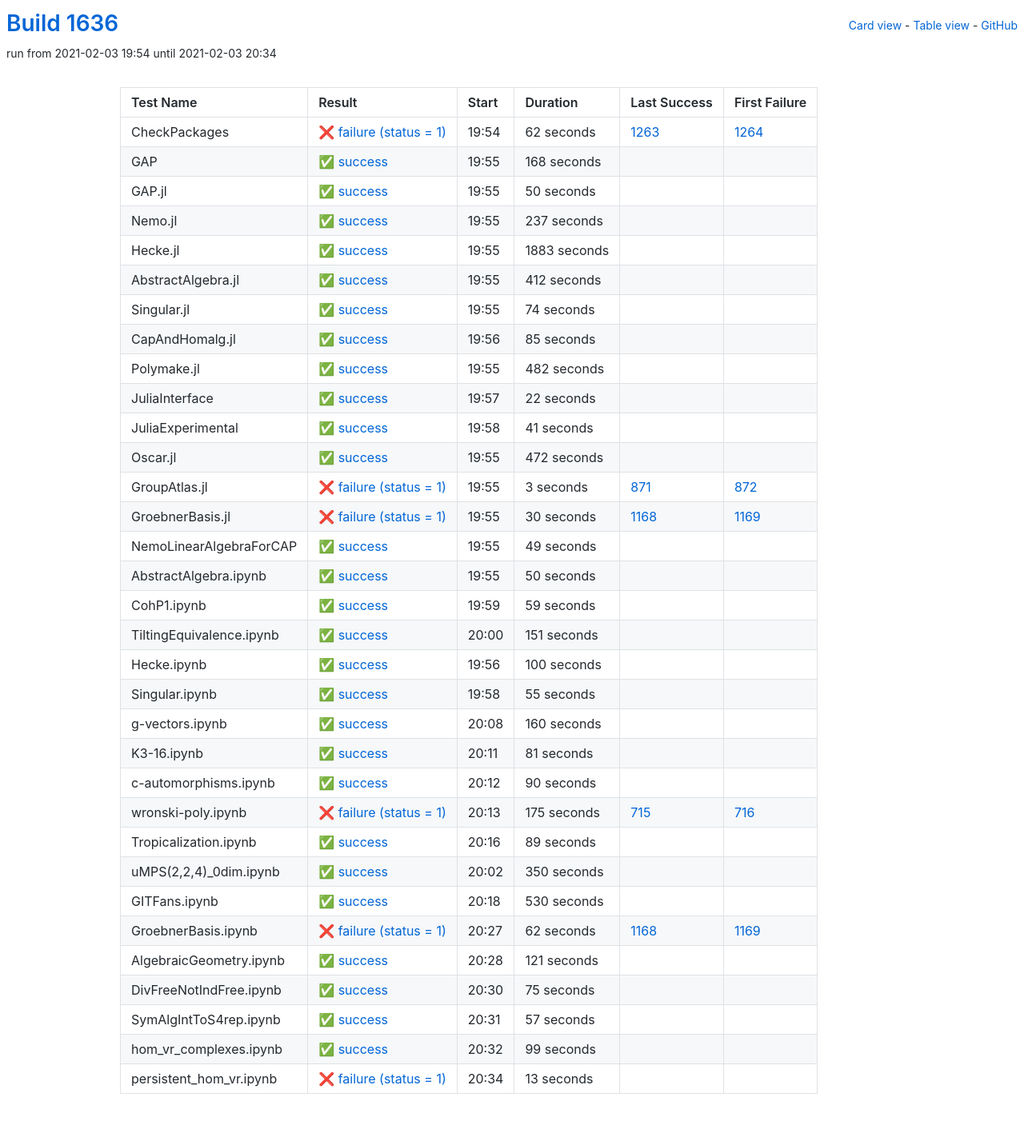
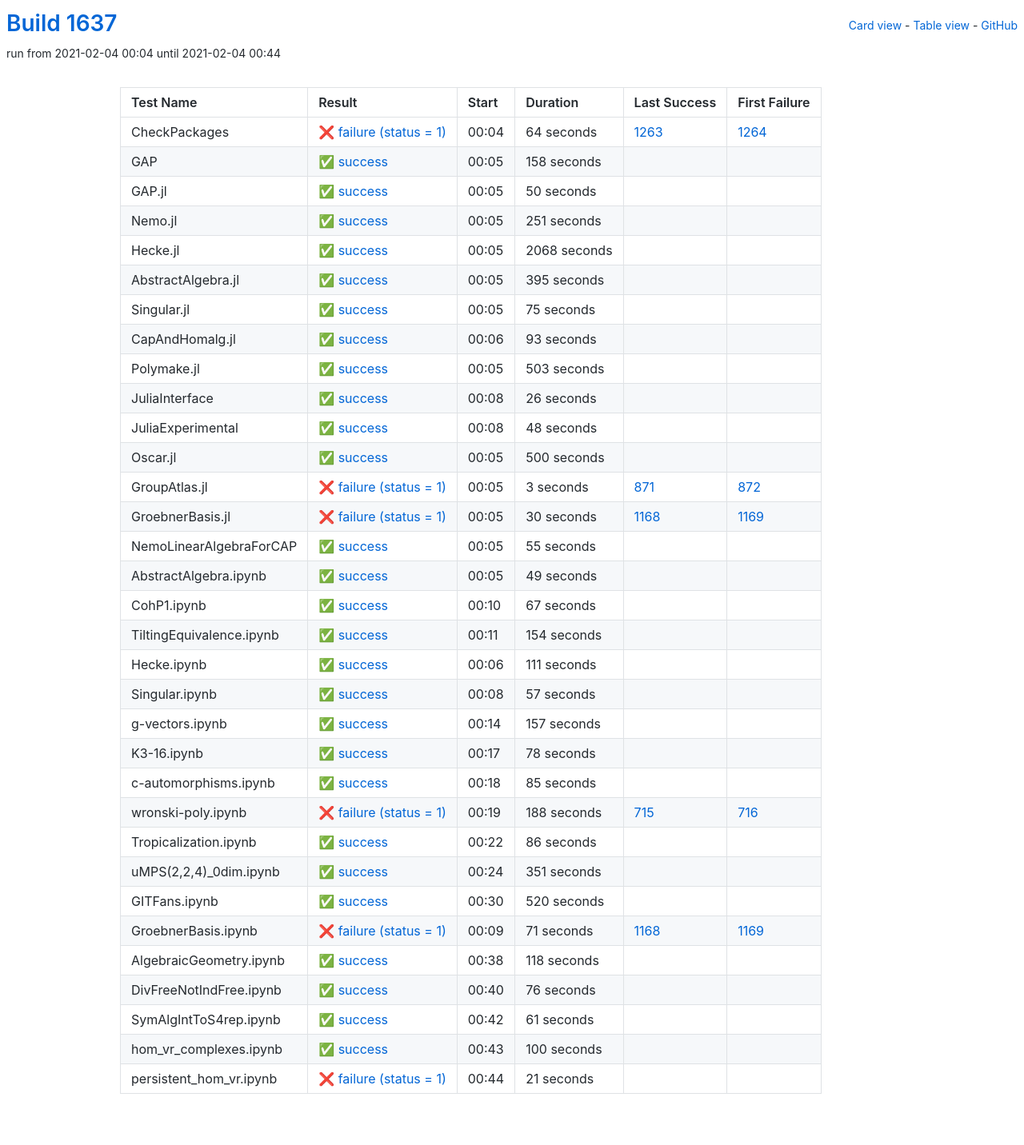
Before and after one commit to oscar-system/oscar-ci-status-stable, a Jekyll site: the page built from table.html, in a window 1280 px wide. Shown: the whole page at 80% size. Built offline with Jekyll 4.4.1, drawn with Linux system fonts in a browser that asks for light colours.

Commit message:
Build #1637

```diff
--- a/_data/ci.yml
+++ b/_data/ci.yml
@@ -1,6 +1,6 @@
 ---
-build: 1636
-build_url: https://oscarci.mathematik.uni-kl.de/job/oscar-stable/1636/
+build: 1637
+build_url: https://oscarci.mathematik.uni-kl.de/job/oscar-stable/1637/
 job: oscar-stable
 organization: oscar-system
 repo: oscar-ci-status-stable
@@ -8,32 +8,32 @@ repourl: https://github.com/oscar-system/oscar-ci-status-stable
 tests:
 - name: CheckPackages
   id: checkpackages
-  log: https://oscarci.mathematik.uni-kl.de/job/oscar-stable/1636/artifact/logs/build-1636/CheckPackages.log
-  start: 2021-02-03 19:54
+  log: https://oscarci.mathematik.uni-kl.de/job/oscar-stable/1637/artifact/logs/build-1637/CheckPackages.log
+  start: 2021-02-04 00:04
   success: false
   exitcode: 1
   status: failure
-  duration: 62
+  duration: 64
   last_success: 1263
   last_success_url: https://oscarci.mathematik.uni-kl.de/job/oscar-stable/1263/
   first_failure: 1264
   first_failure_url: https://oscarci.mathematik.uni-kl.de/job/oscar-stable/1264/
 - name: GAP
   id: gap
-  log: https://oscarci.mathematik.uni-kl.de/job/oscar-stable/1636/artifact/logs/build-1636/GAP.log
-  start: 2021-02-03 19:55
+  log: https://oscarci.mathematik.uni-kl.de/job/oscar-stable/1637/artifact/logs/build-1637/GAP.log
+  start: 2021-02-04 00:05
   success: true
   exitcode: 0
   status: success
-  duration: 168
+  duration: 158
   last_success: false
   last_success_url:
   first_failure: false
   first_failure_url:
 - name: GAP.jl
   id: gap-jl
-  log: https://oscarci.mathematik.uni-kl.de/job/oscar-stable/1636/artifact/logs/build-1636/GAP.jl.log
-  start: 2021-02-03 19:55
+  log: https://oscarci.mathematik.uni-kl.de/job/oscar-stable/1637/artifact/logs/build-1637/GAP.jl.log
+  start: 2021-02-04 00:05
   success: true
   exitcode: 0
   status: success
@@ -44,116 +44,116 @@ tests:
   first_failure_url:
 - name: Nemo.jl
   id: nemo-jl
-  log: https://oscarci.mathematik.uni-kl.de/job/oscar-stable/1636/artifact/logs/build-1636/Nemo.jl.log
-  start: 2021-02-03 19:55
+  log: https://oscarci.mathematik.uni-kl.de/job/oscar-stable/1637/artifact/logs/build-1637/Nemo.jl.log
+  start: 2021-02-04 00:05
   success: true
   exitcode: 0
   status: success
-  duration: 237
+  duration: 251
   last_success: false
   last_success_url:
   first_failure: false
   first_failure_url:
 - name: Hecke.jl
   id: hecke-jl
-  log: https://oscarci.mathematik.uni-kl.de/job/oscar-stable/1636/artifact/logs/build-1636/Hecke.jl.log
-  start: 2021-02-03 19:55
+  log: https://oscarci.mathematik.uni-kl.de/job/oscar-stable/1637/artifact/logs/build-1637/Hecke.jl.log
+  start: 2021-02-04 00:05
   success: true
   exitcode: 0
   status: success
-  duration: 1883
+  duration: 2068
   last_success: false
   last_success_url:
   first_failure: false
   first_failure_url:
 - name: AbstractAlgebra.jl
   id: abstractalgebra-jl
-  log: https://oscarci.mathematik.uni-kl.de/job/oscar-stable/1636/artifact/logs/build-1636/AbstractAlgebra.jl.log
-  start: 2021-02-03 19:55
+  log: https://oscarci.mathematik.uni-kl.de/job/oscar-stable/1637/artifact/logs/build-1637/AbstractAlgebra.jl.log
+  start: 2021-02-04 00:05
   success: true
   exitcode: 0
   status: success
-  duration: 412
+  duration: 395
   last_success: false
   last_success_url:
   first_failure: false
   first_failure_url:
 - name: Singular.jl
   id: singular-jl
-  log: https://oscarci.mathematik.uni-kl.de/job/oscar-stable/1636/artifact/logs/build-1636/Singular.jl.log
-  start: 2021-02-03 19:55
+  log: https://oscarci.mathematik.uni-kl.de/job/oscar-stable/1637/artifact/logs/build-1637/Singular.jl.log
+  start: 2021-02-04 00:05
   success: true
   exitcode: 0
   status: success
-  duration: 74
+  duration: 75
   last_success: false
   last_success_url:
   first_failure: false
   first_failure_url:
 - name: CapAndHomalg.jl
   id: capandhomalg-jl
-  log: https://oscarci.mathematik.uni-kl.de/job/oscar-stable/1636/artifact/logs/build-1636/CapAndHomalg.jl.log
-  start: 2021-02-03 19:56
+  log: https://oscarci.mathematik.uni-kl.de/job/oscar-stable/1637/artifact/logs/build-1637/CapAndHomalg.jl.log
+  start: 2021-02-04 00:06
   success: true
   exitcode: 0
   status: success
-  duration: 85
+  duration: 93
   last_success: false
   last_success_url:
   first_failure: false
   first_failure_url:
 - name: Polymake.jl
   id: polymake-jl
-  log: https://oscarci.mathematik.uni-kl.de/job/oscar-stable/1636/artifact/logs/build-1636/Polymake.jl.log
-  start: 2021-02-03 19:55
+  log: https://oscarci.mathematik.uni-kl.de/job/oscar-stable/1637/artifact/logs/build-1637/Polymake.jl.log
+  start: 2021-02-04 00:05
   success: true
   exitcode: 0
   status: success
-  duration: 482
+  duration: 503
   last_success: false
   last_success_url:
   first_failure: false
   first_failure_url:
 - name: JuliaInterface
   id: juliainterface
-  log: https://oscarci.mathematik.uni-kl.de/job/oscar-stable/1636/artifact/logs/build-1636/JuliaInterface.log
-  start: 2021-02-03 19:57
+  log: https://oscarci.mathematik.uni-kl.de/job/oscar-stable/1637/artifact/logs/build-1637/JuliaInterface.log
+  start: 2021-02-04 00:08
   success: true
   exitcode: 0
   status: success
-  duration: 22
+  duration: 26
   last_success: false
   last_success_url:
   first_failure: false
   first_failure_url:
 - name: JuliaExperimental
   id: juliaexperimental
-  log: https://oscarci.mathematik.uni-kl.de/job/oscar-stable/1636/artifact/logs/build-1636/JuliaExperimental.log
-  start: 2021-02-03 19:58
+  log: https://oscarci.mathematik.uni-kl.de/job/oscar-stable/1637/artifact/logs/build-1637/JuliaExperimental.log
+  start: 2021-02-04 00:08
   success: true
   exitcode: 0
   status: success
-  duration: 41
+  duration: 48
   last_success: false
   last_success_url:
   first_failure: false
   first_failure_url:
 - name: Oscar.jl
   id: oscar-jl
-  log: https://oscarci.mathematik.uni-kl.de/job/oscar-stable/1636/artifact/logs/build-1636/Oscar.jl.log
-  start: 2021-02-03 19:55
+  log: https://oscarci.mathematik.uni-kl.de/job/oscar-stable/1637/artifact/logs/build-1637/Oscar.jl.log
+  start: 2021-02-04 00:05
   success: true
   exitcode: 0
   status: success
-  duration: 472
+  duration: 500
   last_success: false
   last_success_url:
   first_failure: false
   first_failure_url:
 - name: GroupAtlas.jl
   id: groupatlas-jl
-  log: https://oscarci.mathematik.uni-kl.de/job/oscar-stable/1636/artifact/logs/build-1636/GroupAtlas.jl.log
-  start: 2021-02-03 19:55
+  log: https://oscarci.mathematik.uni-kl.de/job/oscar-stable/1637/artifact/logs/build-1637/GroupAtlas.jl.log
+  start: 2021-02-04 00:05
   success: false
   exitcode: 1
   status: failure
@@ -164,8 +164,8 @@ tests:
   first_failure_url: https://oscarci.mathematik.uni-kl.de/job/oscar-stable/872/
 - name: GroebnerBasis.jl
   id: groebnerbasis-jl
-  log: https://oscarci.mathematik.uni-kl.de/job/oscar-stable/1636/artifact/logs/build-1636/GroebnerBasis.jl.log
-  start: 2021-02-03 19:55
+  log: https://oscarci.mathematik.uni-kl.de/job/oscar-stable/1637/artifact/logs/build-1637/GroebnerBasis.jl.log
+  start: 2021-02-04 00:05
   success: false
   exitcode: 1
   status: failure
@@ -176,8 +176,20 @@ tests:
   first_failure_url: https://oscarci.mathematik.uni-kl.de/job/oscar-stable/1169/
 - name: NemoLinearAlgebraForCAP
   id: nemolinearalgebraforcap
-  log: https://oscarci.mathematik.uni-kl.de/job/oscar-stable/1636/artifact/logs/build-1636/NemoLinearAlgebraForCAP.log
-  start: 2021-02-03 19:55
+  log: https://oscarci.mathematik.uni-kl.de/job/oscar-stable/1637/artifact/logs/build-1637/NemoLinearAlgebraForCAP.log
+  start: 2021-02-04 00:05
+  success: true
+  exitcode: 0
+  status: success
+  duration: 55
+  last_success: false
+  last_success_url:
+  first_failure: false
+  first_failure_url:
+- name: AbstractAlgebra.ipynb
+  id: abstractalgebra-ipynb
+  log: https://oscarci.mathematik.uni-kl.de/job/oscar-stable/1637/artifact/logs/build-1637/AbstractAlgebra.ipynb.log
+  start: 2021-02-04 00:05
   success: true
   exitcode: 0
   status: success
@@ -186,46 +198,190 @@ tests:
   last_success_url:
   first_failure: false
   first_failure_url:
-- name: AbstractAlgebra.ipynb
-  id: abstractalgebra-ipynb
-  log: https://oscarci.mathematik.uni-kl.de/job/oscar-stable/1636/artifact/logs/build-1636/AbstractAlgebra.ipynb.log
-  start: 2021-02-03 19:55
+- name: CohP1.ipynb
+  id: cohp1-ipynb
+  log: https://oscarci.mathematik.uni-kl.de/job/oscar-stable/1637/artifact/logs/build-1637/CohP1.ipynb.log
+  start: 2021-02-04 00:10
   success: true
   exitcode: 0
   status: success
-  duration: 50
-  last_success: false
-  last_success_url:
-  first_failure: false
-  first_failure_url:
-- name: CohP1.ipynb
-  id: cohp1-ipynb
-  log: https://oscarci.mathematik.uni-kl.de/job/oscar-stable/1636/artifact/logs/build-1636/CohP1.ipynb.log
-  start: 2021-02-03 19:59
-  success: true
-  exitcode: 0
-  status: success
-  duration: 59
+  duration: 67
   last_success: false
   last_success_url:
   first_failure: false
   first_failure_url:
 - name: TiltingEquivalence.ipynb
   id: tiltingequivalence-ipynb
-  log: https://oscarci.mathematik.uni-kl.de/job/oscar-stable/1636/artifact/logs/build-1636/TiltingEquivalence.ipynb.log
-  start: 2021-02-03 20:00
+  log: https://oscarci.mathematik.uni-kl.de/job/oscar-stable/1637/artifact/logs/build-1637/TiltingEquivalence.ipynb.log
+  start: 2021-02-04 00:11
   success: true
   exitcode: 0
   status: success
-  duration: 151
+  duration: 154
   last_success: false
   last_success_url:
   first_failure: false
   first_failure_url:
 - name: Hecke.ipynb
   id: hecke-ipynb
-  log: https://oscarci.mathematik.uni-kl.de/job/oscar-stable/1636/artifact/logs/build-1636/Hecke.ipynb.log
-  start: 2021-02-03 19:56
+  log: https://oscarci.mathematik.uni-kl.de/job/oscar-stable/1637/artifact/logs/build-1637/Hecke.ipynb.log
+  start: 2021-02-04 00:06
+  success: true
+  exitcode: 0
+  status: success
+  duration: 111
+  last_success: false
+  last_success_url:
+  first_failure: false
+  first_failure_url:
+- name: Singular.ipynb
+  id: singular-ipynb
+  log: https://oscarci.mathematik.uni-kl.de/job/oscar-stable/1637/artifact/logs/build-1637/Singular.ipynb.log
+  start: 2021-02-04 00:08
+  success: true
+  exitcode: 0
+  status: success
+  duration: 57
+  last_success: false
+  last_success_url:
+  first_failure: false
+  first_failure_url:
+- name: g-vectors.ipynb
+  id: g-vectors-ipynb
+  log: https://oscarci.mathematik.uni-kl.de/job/oscar-stable/1637/artifact/logs/build-1637/g-vectors.ipynb.log
+  start: 2021-02-04 00:14
+  success: true
+  exitcode: 0
+  status: success
+  duration: 157
+  last_success: false
+  last_success_url:
+  first_failure: false
+  first_failure_url:
+- name: K3-16.ipynb
+  id: k3-16-ipynb
+  log: https://oscarci.mathematik.uni-kl.de/job/oscar-stable/1637/artifact/logs/build-1637/K3-16.ipynb.log
+  start: 2021-02-04 00:17
+  success: true
+  exitcode: 0
+  status: success
+  duration: 78
+  last_success: false
+  last_success_url:
+  first_failure: false
+  first_failure_url:
+- name: c-automorphisms.ipynb
+  id: c-automorphisms-ipynb
+  log: https://oscarci.mathematik.uni-kl.de/job/oscar-stable/1637/artifact/logs/build-1637/c-automorphisms.ipynb.log
+  start: 2021-02-04 00:18
+  success: true
+  exitcode: 0
+  status: success
+  duration: 85
+  last_success: false
+  last_success_url:
+  first_failure: false
+  first_failure_url:
+- name: wronski-poly.ipynb
+  id: wronski-poly-ipynb
+  log: https://oscarci.mathematik.uni-kl.de/job/oscar-stable/1637/artifact/logs/build-1637/wronski-poly.ipynb.log
+  start: 2021-02-04 00:19
+  success: false
+  exitcode: 1
+  status: failure
+  duration: 188
+  last_success: 715
+  last_success_url: https://oscarci.mathematik.uni-kl.de/job/oscar-stable/715/
+  first_failure: 716
+  first_failure_url: https://oscarci.mathematik.uni-kl.de/job/oscar-stable/716/
+- name: Tropicalization.ipynb
+  id: tropicalization-ipynb
+  log: https://oscarci.mathematik.uni-kl.de/job/oscar-stable/1637/artifact/logs/build-1637/Tropicalization.ipynb.log
+  start: 2021-02-04 00:22
+  success: true
+  exitcode: 0
+  status: success
+  duration: 86
+  last_success: false
+  last_success_url:
+  first_failure: false
+  first_failure_url:
+- name: uMPS(2,2,4)_0dim.ipynb
+  id: umps-2-2-4-0dim-ipynb
+  log: https://oscarci.mathematik.uni-kl.de/job/oscar-stable/1637/artifact/logs/build-1637/uMPS-2-2-4-_0dim.ipynb.log
+  start: 2021-02-04 00:24
+  success: true
+  exitcode: 0
+  status: success
+  duration: 351
+  last_success: false
+  last_success_url:
+  first_failure: false
+  first_failure_url:
+- name: GITFans.ipynb
+  id: gitfans-ipynb
+  log: https://oscarci.mathematik.uni-kl.de/job/oscar-stable/1637/artifact/logs/build-1637/GITFans.ipynb.log
+  start: 2021-02-04 00:30
+  success: true
+  exitcode: 0
+  status: success
+  duration: 520
+  last_success: false
+  last_success_url:
+  first_failure: false
+  first_failure_url:
+- name: GroebnerBasis.ipynb
+  id: groebnerbasis-ipynb
+  log: https://oscarci.mathematik.uni-kl.de/job/oscar-stable/1637/artifact/logs/build-1637/GroebnerBasis.ipynb.log
+  start: 2021-02-04 00:09
+  success: false
+  exitcode: 1
+  status: failure
+  duration: 71
+  last_success: 1168
+  last_success_url: https://oscarci.mathematik.uni-kl.de/job/oscar-stable/1168/
+  first_failure: 1169
+  first_failure_url: https://oscarci.mathematik.uni-kl.de/job/oscar-stable/1169/
+- name: AlgebraicGeometry.ipynb
+  id: algebraicgeometry-ipynb
+  log: https://oscarci.mathematik.uni-kl.de/job/oscar-stable/1637/artifact/logs/build-1637/AlgebraicGeometry.ipynb.log
+  start: 2021-02-04 00:38
+  success: true
+  exitcode: 0
+  status: success
+  duration: 118
+  last_success: false
+  last_success_url:
+  first_failure: false
+  first_failure_url:
+- name: DivFreeNotIndFree.ipynb
+  id: divfreenotindfree-ipynb
+  log: https://oscarci.mathematik.uni-kl.de/job/oscar-stable/1637/artifact/logs/build-1637/DivFreeNotIndFree.ipynb.log
+  start: 2021-02-04 00:40
+  success: true
+  exitcode: 0
+  status: success
+  duration: 76
+  last_success: false
+  last_success_url:
+  first_failure: false
+  first_failure_url:
+- name: SymAlgIntToS4rep.ipynb
+  id: symalginttos4rep-ipynb
+  log: https://oscarci.mathematik.uni-kl.de/job/oscar-stable/1637/artifact/logs/build-1637/SymAlgIntToS4rep.ipynb.log
+  start: 2021-02-04 00:42
+  success: true
+  exitcode: 0
+  status: success
+  duration: 61
+  last_success: false
+  last_success_url:
+  first_failure: false
+  first_failure_url:
+- name: hom_vr_complexes.ipynb
+  id: hom-vr-complexes-ipynb
+  log: https://oscarci.mathematik.uni-kl.de/job/oscar-stable/1637/artifact/logs/build-1637/hom_vr_complexes.ipynb.log
+  start: 2021-02-04 00:43
   success: true
   exitcode: 0
   status: success
@@ -234,171 +390,15 @@ tests:
   last_success_url:
   first_failure: false
   first_failure_url:
-- name: Singular.ipynb
-  id: singular-ipynb
-  log: https://oscarci.mathematik.uni-kl.de/job/oscar-stable/1636/artifact/logs/build-1636/Singular.ipynb.log
-  start: 2021-02-03 19:58
-  success: true
-  exitcode: 0
-  status: success
-  duration: 55
+- name: persistent_hom_vr.ipynb
+  id: persistent-hom-vr-ipynb
+  log: https://oscarci.mathematik.uni-kl.de/job/oscar-stable/1637/artifact/logs/build-1637/persistent_hom_vr.ipynb.log
+  start: 2021-02-04 00:44
+  success: false
+  exitcode: 1
+  status: failure
+  duration: 21
   last_success: false
   last_success_url:
   first_failure: false
   first_failure_url:
-- name: g-vectors.ipynb
-  id: g-vectors-ipynb
-  log: https://oscarci.mathematik.uni-kl.de/job/oscar-stable/1636/artifact/logs/build-1636/g-vectors.ipynb.log
-  start: 2021-02-03 20:08
-  success: true
-  exitcode: 0
-  status: success
-  duration: 160
-  last_success: false
-  last_success_url:
-  first_failure: false
-  first_failure_url:
-- name: K3-16.ipynb
-  id: k3-16-ipynb
-  log: https://oscarci.mathematik.uni-kl.de/job/oscar-stable/1636/artifact/logs/build-1636/K3-16.ipynb.log
-  start: 2021-02-03 20:11
-  success: true
-  exitcode: 0
-  status: success
-  duration: 81
-  last_success: false
-  last_success_url:
-  first_failure: false
-  first_failure_url:
-- name: c-automorphisms.ipynb
-  id: c-automorphisms-ipynb
-  log: https://oscarci.mathematik.uni-kl.de/job/oscar-stable/1636/artifact/logs/build-1636/c-automorphisms.ipynb.log
-  start: 2021-02-03 20:12
-  success: true
-  exitcode: 0
-  status: success
-  duration: 90
-  last_success: false
-  last_success_url:
-  first_failure: false
-  first_failure_url:
-- name: wronski-poly.ipynb
-  id: wronski-poly-ipynb
-  log: https://oscarci.mathematik.uni-kl.de/job/oscar-stable/1636/artifact/logs/build-1636/wronski-poly.ipynb.log
-  start: 2021-02-03 20:13
-  success: false
-  exitcode: 1
-  status: failure
-  duration: 175
-  last_success: 715
-  last_success_url: https://oscarci.mathematik.uni-kl.de/job/oscar-stable/715/
-  first_failure: 716
-  first_failure_url: https://oscarci.mathematik.uni-kl.de/job/oscar-stable/716/
-- name: Tropicalization.ipynb
-  id: tropicalization-ipynb
-  log: https://oscarci.mathematik.uni-kl.de/job/oscar-stable/1636/artifact/logs/build-1636/Tropicalization.ipynb.log
-  start: 2021-02-03 20:16
-  success: true
-  exitcode: 0
-  status: success
-  duration: 89
-  last_success: false
-  last_success_url:
-  first_failure: false
-  first_failure_url:
-- name: uMPS(2,2,4)_0dim.ipynb
-  id: umps-2-2-4-0dim-ipynb
-  log: https://oscarci.mathematik.uni-kl.de/job/oscar-stable/1636/artifact/logs/build-1636/uMPS-2-2-4-_0dim.ipynb.log
-  start: 2021-02-03 20:02
-  success: true
-  exitcode: 0
-  status: success
-  duration: 350
-  last_success: false
-  last_success_url:
-  first_failure: false
-  first_failure_url:
-- name: GITFans.ipynb
-  id: gitfans-ipynb
-  log: https://oscarci.mathematik.uni-kl.de/job/oscar-stable/1636/artifact/logs/build-1636/GITFans.ipynb.log
-  start: 2021-02-03 20:18
-  success: true
-  exitcode: 0
-  status: success
-  duration: 530
-  last_success: false
-  last_success_url:
-  first_failure: false
-  first_failure_url:
-- name: GroebnerBasis.ipynb
-  id: groebnerbasis-ipynb
-  log: https://oscarci.mathematik.uni-kl.de/job/oscar-stable/1636/artifact/logs/build-1636/GroebnerBasis.ipynb.log
-  start: 2021-02-03 20:27
-  success: false
-  exitcode: 1
-  status: failure
-  duration: 62
-  last_success: 1168
-  last_success_url: https://oscarci.mathematik.uni-kl.de/job/oscar-stable/1168/
-  first_failure: 1169
-  first_failure_url: https://oscarci.mathematik.uni-kl.de/job/oscar-stable/1169/
-- name: AlgebraicGeometry.ipynb
-  id: algebraicgeometry-ipynb
-  log: https://oscarci.mathematik.uni-kl.de/job/oscar-stable/1636/artifact/logs/build-1636/AlgebraicGeometry.ipynb.log
-  start: 2021-02-03 20:28
-  success: true
-  exitcode: 0
-  status: success
-  duration: 121
-  last_success: false
-  last_success_url:
-  first_failure: false
-  first_failure_url:
-- name: DivFreeNotIndFree.ipynb
-  id: divfreenotindfree-ipynb
-  log: https://oscarci.mathematik.uni-kl.de/job/oscar-stable/1636/artifact/logs/build-1636/DivFreeNotIndFree.ipynb.log
-  start: 2021-02-03 20:30
-  success: true
-  exitcode: 0
-  status: success
-  duration: 75
-  last_success: false
-  last_success_url:
-  first_failure: false
-  first_failure_url:
-- name: SymAlgIntToS4rep.ipynb
-  id: symalginttos4rep-ipynb
-  log: https://oscarci.mathematik.uni-kl.de/job/oscar-stable/1636/artifact/logs/build-1636/SymAlgIntToS4rep.ipynb.log
-  start: 2021-02-03 20:31
-  success: true
-  exitcode: 0
-  status: success
-  duration: 57
-  last_success: false
-  last_success_url:
-  first_failure: false
-  first_failure_url:
-- name: hom_vr_complexes.ipynb
-  id: hom-vr-complexes-ipynb
-  log: https://oscarci.mathematik.uni-kl.de/job/oscar-stable/1636/artifact/logs/build-1636/hom_vr_complexes.ipynb.log
-  start: 2021-02-03 20:32
-  success: true
-  exitcode: 0
-  status: success
-  duration: 99
-  last_success: false
-  last_success_url:
-  first_failure: false
-  first_failure_url:
-- name: persistent_hom_vr.ipynb
-  id: persistent-hom-vr-ipynb
-  log: https://oscarci.mathematik.uni-kl.de/job/oscar-stable/1636/artifact/logs/build-1636/persistent_hom_vr.ipynb.log
-  start: 2021-02-03 20:34
-  success: false
-  exitcode: 1
-  status: failure
-  duration: 13
-  last_success: false
-  last_success_url:
-  first_failure: false
-  first_failure_url:
```
Also changed, not shown: README.md.
